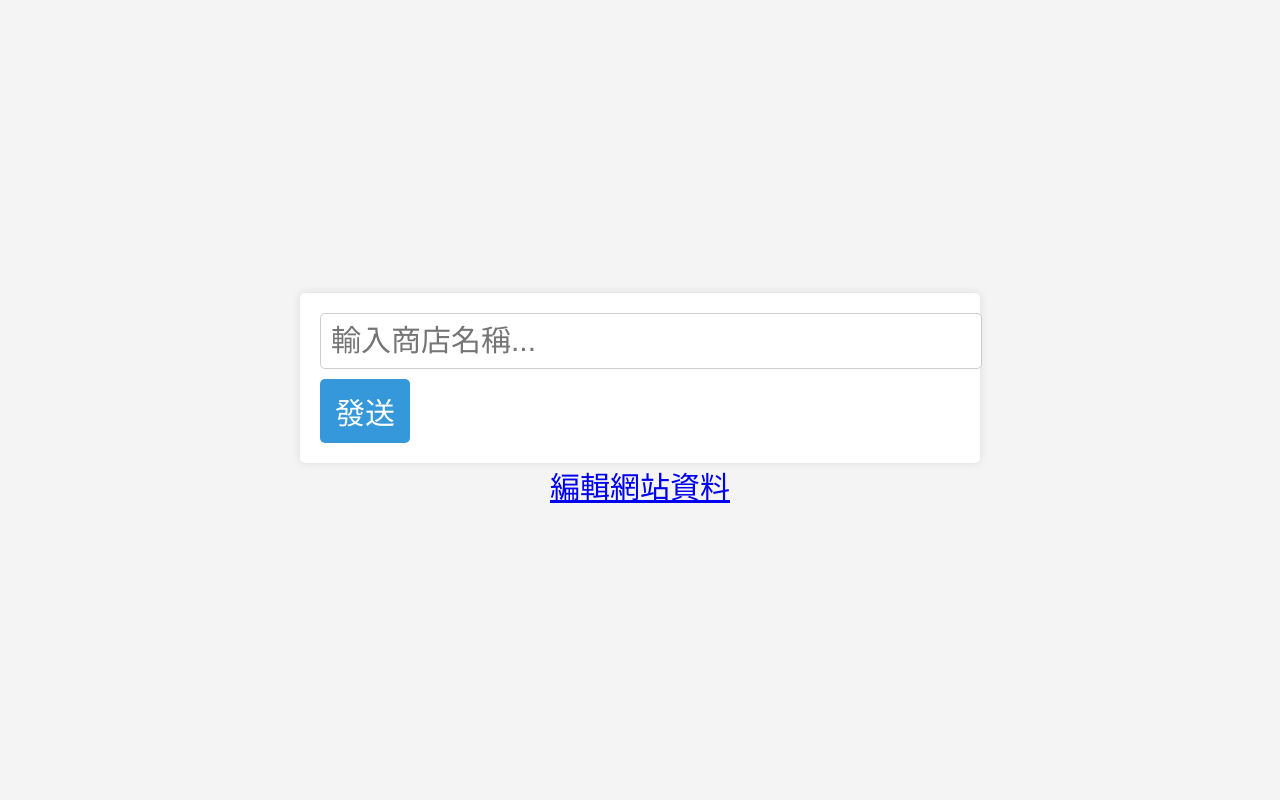
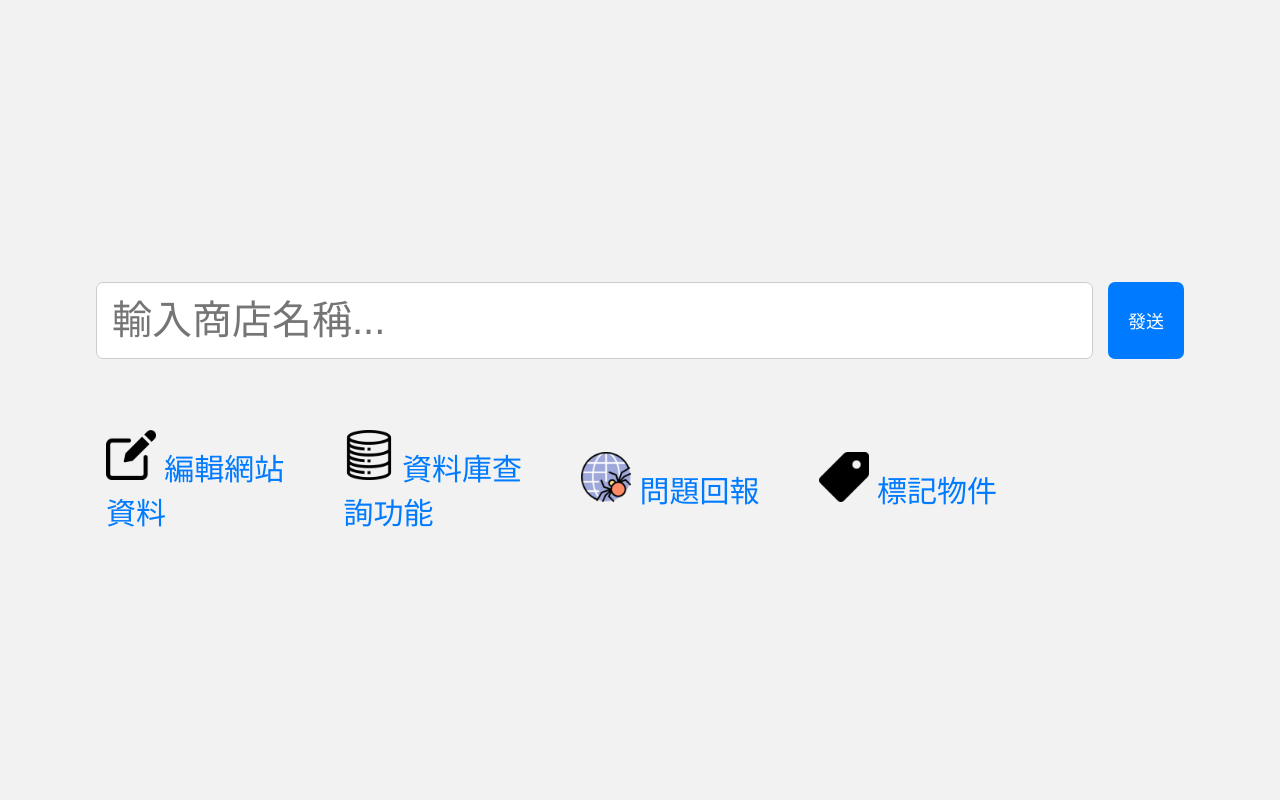
Before and after one commit to roleecorn/ocr_crawler, a Flask app: page / in a window 1280 px wide. Run offline with Flask 3, Linux system fonts and the light colour scheme.

Commit message:
CSS調整+安全驗證

```diff
--- a/app.py
+++ b/app.py
@@ -5,10 +5,12 @@ import yaml
 from classversion import ocr_crawler
 import threading
 from pathlib import Path
+from datetime import datetime
 
 craw: ocr_crawler = None
-app = Flask(__name__)
+app = Flask(__name__, static_folder='src', static_url_path='/src')
 home = Path.cwd()
+shops = [file.name for file in (home / 'cite_envs').iterdir() if file.is_file()]
 
 
 def background_task(mode):
@@ -29,8 +31,10 @@ def ishome():
 
 @app.route('/start_cite')
 def start_cite():
-    global craw
+    global craw, shops
     input_value = flask.request.args.get('input', default='', type=str)
+    if input_value + '.yml' not in shops:
+        return jsonify({"message": "Invalid data"}), 400
     # 進行你需要的其他操作...
     craw = ocr_crawler(input_value)
     # 返回要重定向到的URL
@@ -63,7 +67,10 @@ def yml():
 
 @app.route('/get_yml', methods=['GET'])
 def get_yml():
+    global shops
     shop = request.args.get('shop')
+    if shop+'.yml' not in shops:
+        return jsonify({"message": "Invalid data"}), 400
     with open(home / 'cite_envs' / f"{shop}.yml", 'r') as file:
         cite_config = yaml.safe_load(file)
     print(shop)
@@ -73,12 +80,15 @@ def get_yml():
 
 @app.route('/save_yml/<shop>', methods=['POST'])
 def save_yml(shop):
+    global shops
     data_to_save = request.json
 
     # 检查data_to_save是否为有效数据
     if not data_to_save:
         return jsonify({"message": "Invalid data"}), 400
-
+    if shop+'.yml' not in shops:
+        return jsonify({"message": "Invalid data"}), 400
+    data_to_save['lastupdate'] = str(datetime.now())
     # 写入文件
     with open(home / 'cite_envs' / f"{shop}.yml", 'w') as file:
         yaml.safe_dump(data_to_save, file)
--- a/cite_envs/sample.yml
+++ b/cite_envs/sample.yml
@@ -1,4 +1,4 @@
-lastupdate: Fri, 08 Sep 2023 00:00:00 GMT
+lastupdate: '2023-09-09 14:24:35.989312'
 position:
   money:
     X: 169
--- /dev/null
+++ b/src/homestyle.css
@@ -0,0 +1,76 @@
+body {
+    background-color: #f2f2f2;
+    font-family: 'Arial', sans-serif;
+    margin: 0;
+    display: flex;
+    flex-direction: column;
+    align-items: center;
+    justify-content: center;
+    height: 100vh;
+}
+.input-container {
+    background-color: #f2f2f2;
+    padding: 30px;
+    border-radius: 20px;
+    display: flex;
+    gap: 15px;
+    margin-bottom: 25px;
+    width: 85%;
+    margin-left: auto;
+    margin-right: auto;
+}
+
+#inputText {
+    flex-grow: 1;
+    font-size: 40px;
+    padding: 15px;
+    border: 1.5px solid #ccc;
+    border-radius: 7px;
+}
+
+#sendButton {
+    padding: 15px 20px;
+    background-color: #007BFF;
+    color: white;
+    font-size: 18px;
+    border: none;
+    border-radius: 7px;
+    cursor: pointer;
+}
+
+#sendButton:hover {
+    background-color: #0056b3;
+}
+
+
+ul {
+    background-color: #f2f2f2;
+    list-style-type: none;
+    padding: 0;
+    display: flex;
+    flex-wrap: wrap;
+    gap: 20px;
+    width: 85%;
+}
+
+li {
+    display: flex;
+    align-items: center;
+    width: 20%;
+}
+
+a {
+    color: #007BFF;
+    text-decoration: none;
+    margin-left: 10px;
+    font-size: 30px;
+}
+
+a:hover {
+    text-decoration: underline;
+}
+
+img {
+    width: 50px; /* 你可以調整這個數值來更改圖片大小 */
+    height: 50px; /* 你可以調整這個數值來更改圖片大小 */
+}
--- a/templates/home.html
+++ b/templates/home.html
@@ -2,7 +2,7 @@
 <html>
     <head>
         <title>輸入與發送</title>
-    <style>
+        <!-- <style>
         body {
             font-family: Arial, sans-serif;
             font-size: 30px;  /* 設置體的字體大小為30px */
@@ -46,19 +46,10 @@
             background-color: #2980b9;
         }
 
-    </style>
-
-
-</head>
-<body>
-
-    <div class="input-container">
-        <input type="text" id="inputText" placeholder="輸入商店名稱...">
-        <button id="sendButton">發送</button>
-    </div>
-    <a href="yml">編輯網站資料</a>
-
+    </style> -->
+        <link href="/src/homestyle.css" rel="stylesheet">
         <script>
+            document.addEventListener('DOMContentLoaded', function() {
                 const sendButton = document.getElementById("sendButton");
                 sendButton.addEventListener("click", function() {
                     let inputValue = document.getElementById("inputText").value;
@@ -79,7 +70,40 @@
                         console.error('Error:', error);
                     });
                 });
+            });
         </script>
+
+    </head>
+    <body>
+
+        <div class="input-container">
+            <input type="text" id="inputText" placeholder="輸入商店名稱...">
+            <button id="sendButton">發送</button>
+        </div>
+
+        <ul>
+            <li><a href="yml">
+                    <img src="/src/edit.png" alt="Description 1">
+                    編輯網站資料</a>
+            </li>
+            <li>
+                <a href="https://inloop.github.io/sqlite-viewer/">
+                    <img src="/src/database.png" alt="Description 2">
+                    資料庫查詢功能
+                </a>
+            </li>
+            <li>
+                <a href="https://github.com/roleecorn/ocr_crawler/issues">
+                    <img src="/src/web.ico" alt="Description 3">
+                    問題回報
+                </a>
+            </li>
+
+            <li><a href="/src/Labeler.html">
+                    <img src="/src/price-tag.png" alt="Description 4">
+                    標記物件</a>
+            </li>
+        </ul>
 
     </body>
 
```
Also changed, not shown: src/Labeler.html (added, +117 -0 lines), templates/yml.html (+99 -40 lines), src/database.png (added), src/edit.png (added), src/price-tag.png (added). Lines whose indentation alone changed are shown as unchanged.
